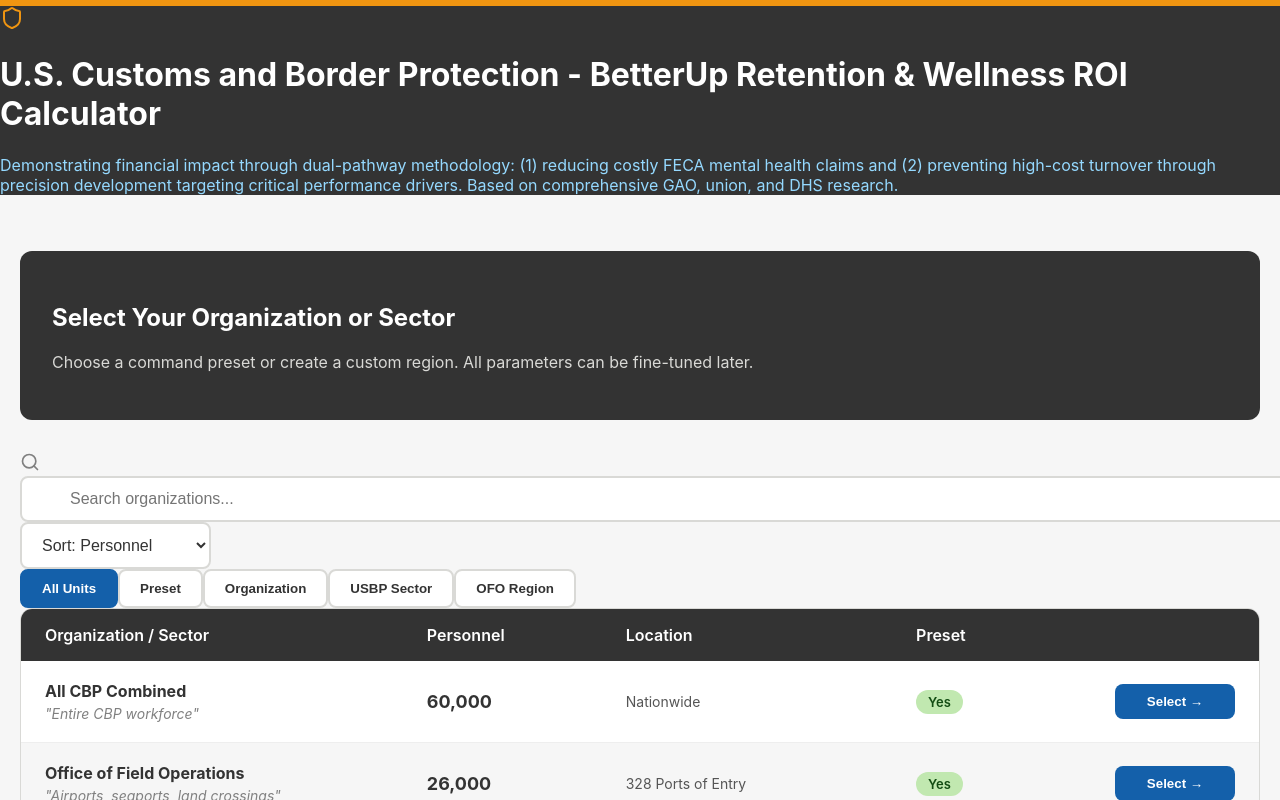
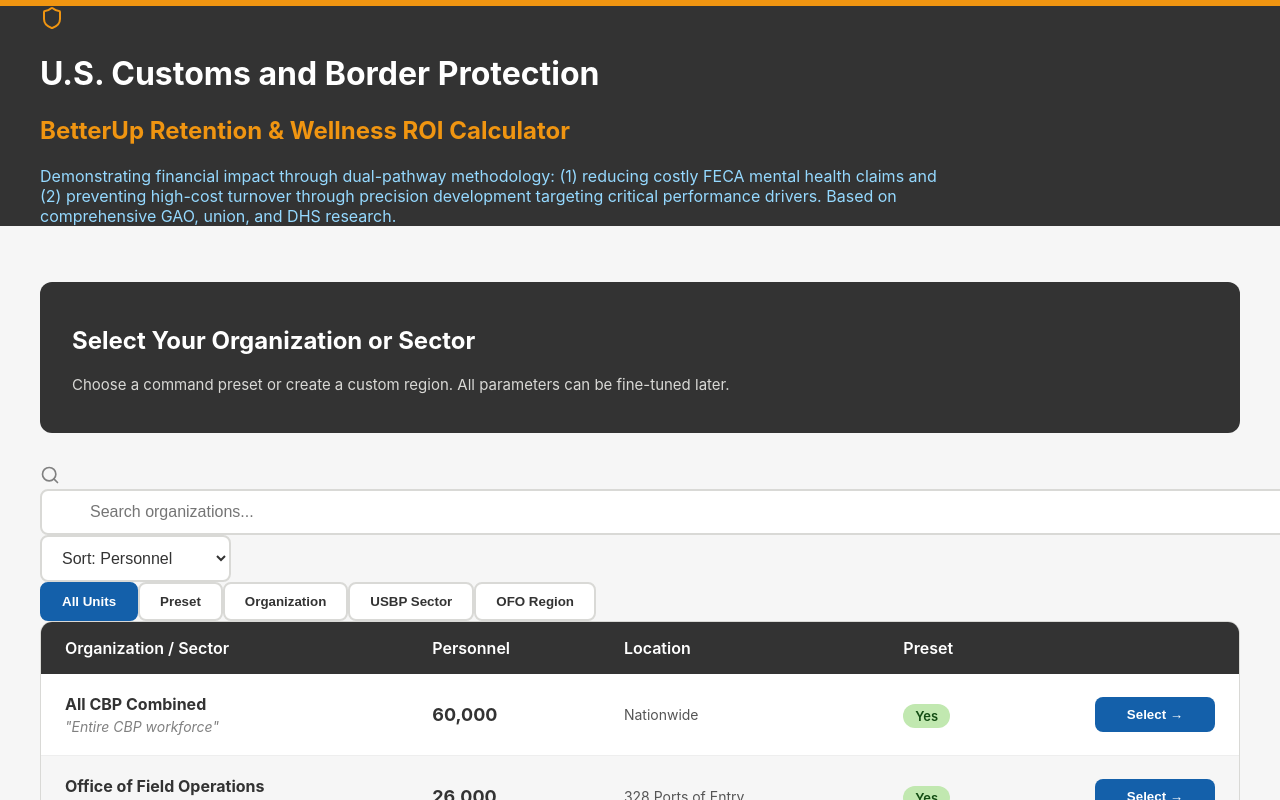
Before and after one commit to scottrsmith-bu/cbp-roi-calculator, a React (Create React App) app: page / in a window 1280 px wide. Shown: the top 800 px of the page. Built offline with nearby package versions, Linux system fonts and the light colour scheme.

Commit message:
Update App.js

```diff
--- a/src/App.js
+++ b/src/App.js
@@ -49,22 +49,29 @@ const LandingPage = ({ onSelect }) => {
     <div style={{ minHeight: '100vh', background: '#F6F6F6' }}>
       {/* Header */}
       <div style={{ background: '#333333', borderTop: '6px solid #F09511' }} className="text-white p-8">
-        <div style={{ maxWidth: '1400px', margin: '0 auto' }}>
-          <div className="flex items-center mb-4">
-            <Shield className="w-12 h-12 mr-4" style={{ color: '#F09511' }} />
+        <div style={{ maxWidth: '1200px', margin: '0 auto' }}>
+          <div className="flex items-start mb-6">
+            <Shield className="w-16 h-16 mr-5 flex-shrink-0" style={{ color: '#F09511' }} />
             <div>
-              <h1 className="text-4xl font-bold" style={{ color: '#FFFFFF' }}>U.S. Customs and Border Protection - BetterUp Retention & Wellness ROI Calculator</h1>
-              <p className="mt-2" style={{ color: '#95D9FF' }}>Demonstrating financial impact through dual-pathway methodology: (1) reducing costly FECA mental health claims and (2) preventing high-cost turnover through precision development targeting critical performance drivers. Based on comprehensive GAO, union, and DHS research.</p>
+              <h1 className="text-4xl font-bold mb-3" style={{ color: '#FFFFFF', lineHeight: '1.2' }}>
+                U.S. Customs and Border Protection
+              </h1>
+              <h2 className="text-2xl font-bold mb-3" style={{ color: '#F09511', lineHeight: '1.3' }}>
+                BetterUp Retention & Wellness ROI Calculator
+              </h2>
+              <p className="text-base leading-relaxed" style={{ color: '#95D9FF', maxWidth: '900px' }}>
+                Demonstrating financial impact through dual-pathway methodology: (1) reducing costly FECA mental health claims and (2) preventing high-cost turnover through precision development targeting critical performance drivers. Based on comprehensive GAO, union, and DHS research.
+              </p>
             </div>
           </div>
         </div>
       </div>
 
       {/* Main Content */}
-      <div style={{ maxWidth: '1400px', margin: '0 auto', padding: '40px 20px' }}>
-        <div style={{ background: '#333333', padding: '32px', borderRadius: '12px', marginBottom: '32px' }}>
-          <h2 className="text-3xl font-bold mb-4" style={{ color: '#FFFFFF' }}>Select Your Organization or Sector</h2>
-          <p style={{ color: '#D9D9D6' }}>Choose a command preset or create a custom region. All parameters can be fine-tuned later.</p>
+      <div style={{ maxWidth: '1200px', margin: '0 auto', padding: '40px 20px' }}>
+        <div style={{ background: '#333333', padding: '24px 32px', borderRadius: '12px', marginBottom: '32px' }}>
+          <h2 className="text-2xl font-bold mb-2" style={{ color: '#FFFFFF' }}>Select Your Organization or Sector</h2>
+          <p style={{ color: '#D9D9D6', fontSize: '15px' }}>Choose a command preset or create a custom region. All parameters can be fine-tuned later.</p>
         </div>
 
         <div className="mb-6 flex gap-4 items-center">
@@ -277,29 +284,29 @@ const CBPROICalculator = ({ workforce }) => {
     <div style={{ minHeight: '100vh', background: '#F6F6F6' }}>
       {/* Header */}
       <div style={{ background: '#333333', borderTop: '6px solid #F09511', padding: '24px' }}>
-        <div style={{ maxWidth: '1400px', margin: '0 auto' }}>
+        <div style={{ maxWidth: '1200px', margin: '0 auto' }}>
           <div className="flex items-center justify-between">
             <div className="flex items-center">
-              <Shield className="w-10 h-10 mr-3" style={{ color: '#F09511' }} />
+              <Shield className="w-12 h-12 mr-4 flex-shrink-0" style={{ color: '#F09511' }} />
               <div>
-                <h1 className="text-2xl font-bold" style={{ color: '#FFFFFF' }}>
+                <h1 className="text-3xl font-bold" style={{ color: '#FFFFFF', lineHeight: '1.3' }}>
                   {workforce.name} - BetterUp Retention & Wellness Program ROI Calculator
                 </h1>
-                <p className="text-sm mt-1" style={{ color: '#95D9FF' }}>
+                <p className="text-sm mt-2" style={{ color: '#95D9FF' }}>
                   {workforce.location} ({workforce.personnel.toLocaleString()} personnel)
                 </p>
               </div>
             </div>
             <button
               onClick={() => window.location.reload()}
-              style={{ padding: '10px 20px', background: 'rgba(255,255,255,0.15)', color: '#FFFFFF', borderRadius: '8px', border: 'none', cursor: 'pointer' }}
+              style={{ padding: '10px 20px', background: 'rgba(255,255,255,0.15)', color: '#FFFFFF', borderRadius: '8px', border: 'none', cursor: 'pointer', whiteSpace: 'nowrap' }}
             >
               ← Change Selection
             </button>
           </div>
 
-          <div style={{ marginTop: '24px', padding: '20px', background: '#3C1053', borderLeft: '4px solid #F09511', borderRadius: '8px' }}>
-            <p style={{ color: '#FFFFFF', lineHeight: '1.6' }}>
+          <div style={{ marginTop: '24px', padding: '20px 24px', background: '#3C1053', borderLeft: '4px solid #F09511', borderRadius: '8px' }}>
+            <p style={{ color: '#FFFFFF', lineHeight: '1.7', fontSize: '15px' }}>
               This calculator demonstrates BetterUp's financial impact through two pathways: <span style={{ color: '#F09511', fontWeight: '700' }}>(1) reducing costly FECA mental health claims</span> (CBP faces $90-120M annually with suicide rates 28% higher than other LE) and <span style={{ color: '#F09511', fontWeight: '700' }}>(2) preventing turnover</span> at ${workforce.replacementCost.toLocaleString()} per separation through precision development targeting critical performance drivers. Adjust the inputs below to model ROI for {workforce.name}'s specific context.
             </p>
           </div>
@@ -307,7 +314,7 @@ const CBPROICalculator = ({ workforce }) => {
       </div>
 
       {/* Tabs */}
-      <div style={{ maxWidth: '1400px', margin: '0 auto', padding: '0 20px' }}>
+      <div style={{ maxWidth: '1200px', margin: '0 auto', padding: '0 20px' }}>
         <div className="flex gap-2 mb-6">
           <button onClick={() => setActiveTab('dashboard')} style={{ flex: 1, padding: '14px', borderRadius: '8px', fontWeight: '600', border: '2px solid #F09511', background: activeTab === 'dashboard' ? '#F09511' : '#FFFFFF', color: activeTab === 'dashboard' ? '#333333' : '#333333' }}>Dashboard</button>
           <button onClick={() => setActiveTab('details')} style={{ flex: 1, padding: '14px', borderRadius: '8px', fontWeight: '600', border: '2px solid #808080', background: activeTab === 'details' ? '#808080' : '#FFFFFF', color: activeTab === 'details' ? '#FFFFFF' : '#333333' }}>Model Details</button>
```
